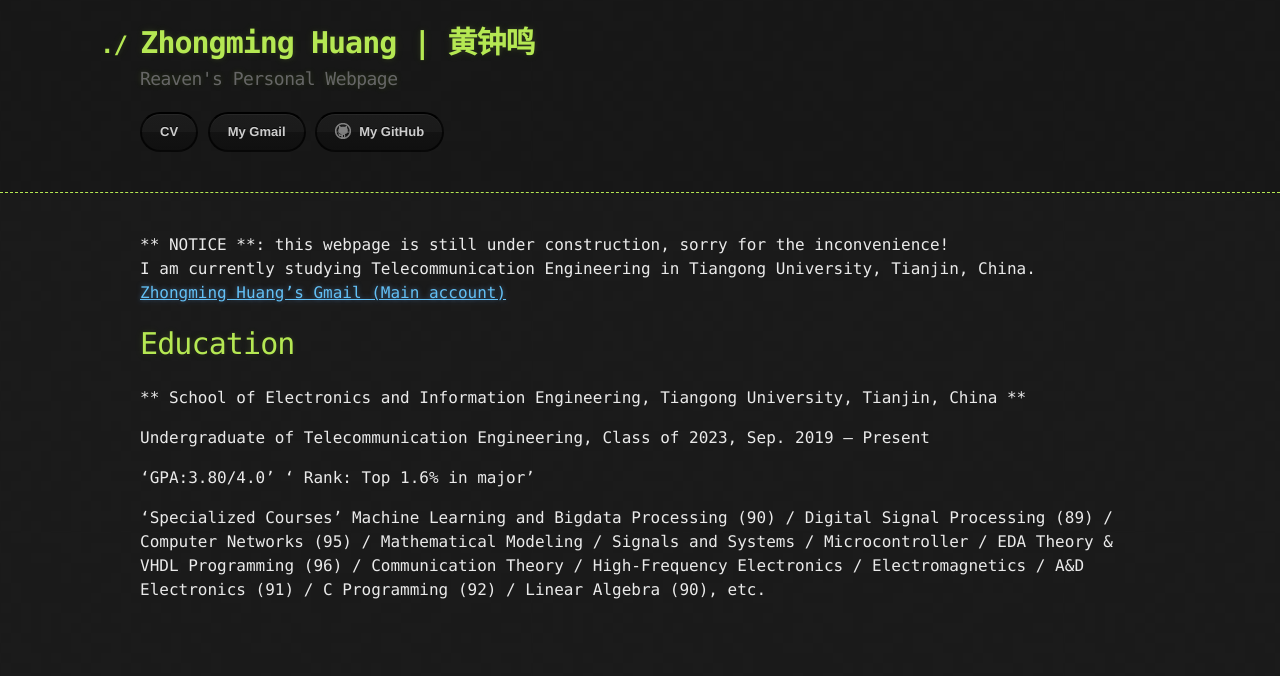
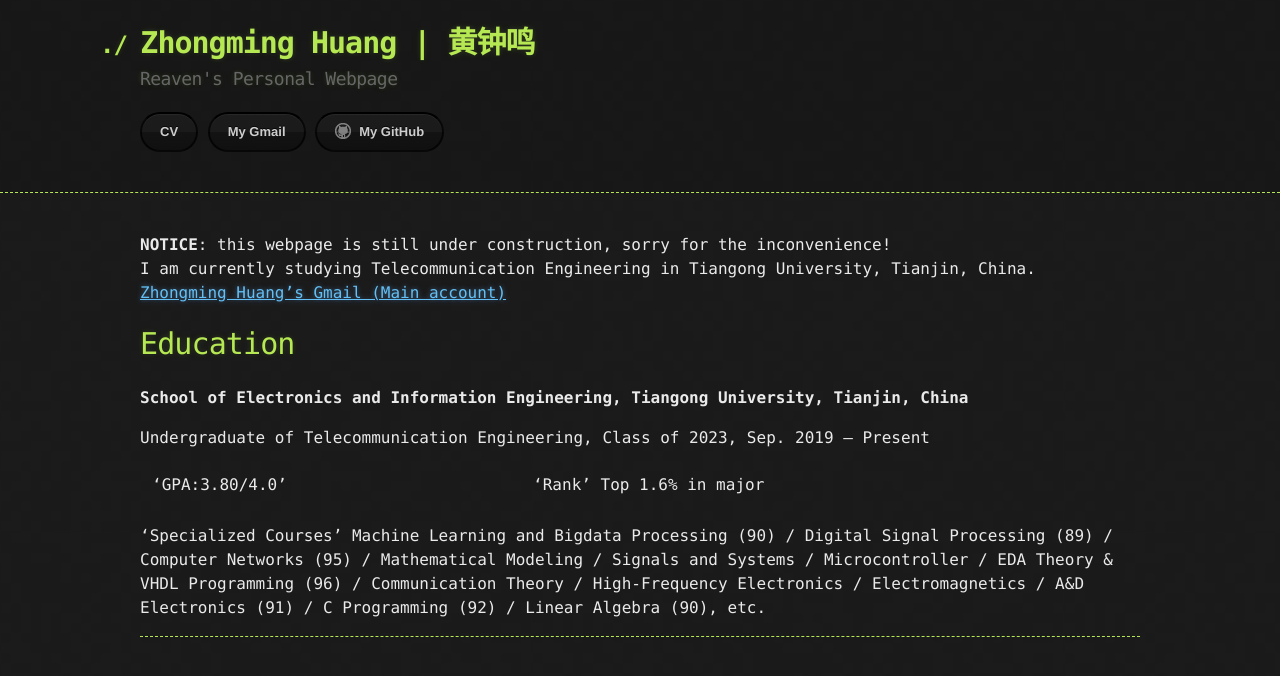
Before and after one commit to ReavenH/ReavenH.github.io, a Jekyll site: the page built from index.md, in a window 1280 px wide. Shown: the top 676 px of the page. Built offline with Jekyll 4.4.1, drawn with Linux system fonts in a browser that asks for light colours.

Commit message:
update mainpage

```diff
--- a/index.md
+++ b/index.md
@@ -2,15 +2,17 @@
 layout: default
 ---
 
-** NOTICE **: this webpage is still under construction, sorry for the inconvenience!
+**NOTICE**: this webpage is still under construction, sorry for the inconvenience!
 I am currently studying Telecommunication Engineering in Tiangong University, Tianjin, China.
 [Zhongming Huang's Gmail (Main account)](reavenhuang@gmail.com)
 
 # Education
-** School of Electronics and Information Engineering, Tiangong University, Tianjin, China **
+**School of Electronics and Information Engineering, Tiangong University, Tianjin, China**
 
 Undergraduate of Telecommunication Engineering, Class of 2023, Sep. 2019 — Present
 
-'GPA:3.80/4.0' ' Rank: Top 1.6% in major'
+'GPA:3.80/4.0' | 'Rank' Top 1.6% in major
 
 'Specialized Courses' Machine Learning and Bigdata Processing (90) / Digital Signal Processing (89) / Computer Networks (95) / Mathematical Modeling / Signals and Systems / Microcontroller / EDA Theory & VHDL Programming (96) / Communication Theory / High-Frequency Electronics / Electromagnetics / A&D Electronics (91) / C Programming (92) / Linear Algebra (90), etc.
+
+-----
```
